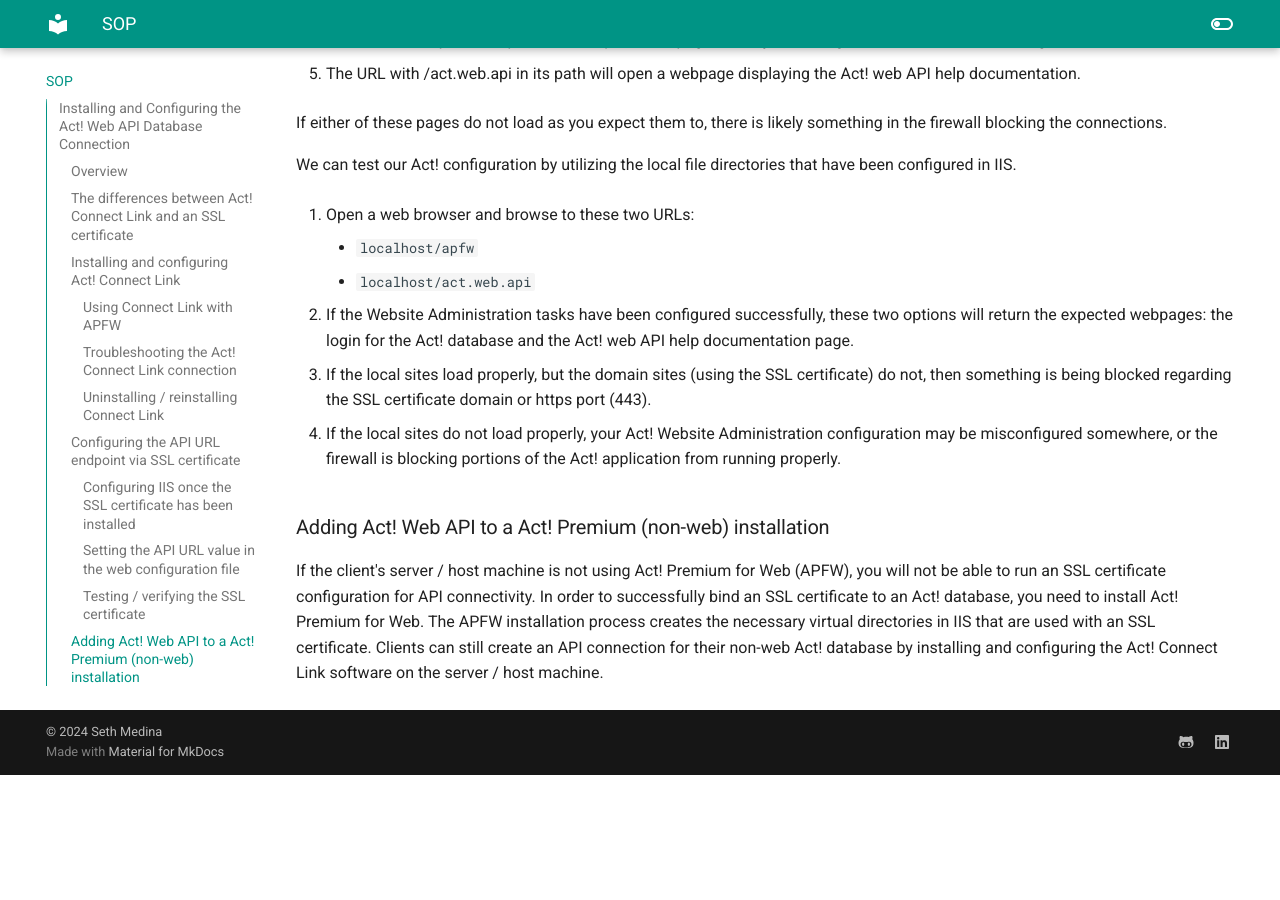
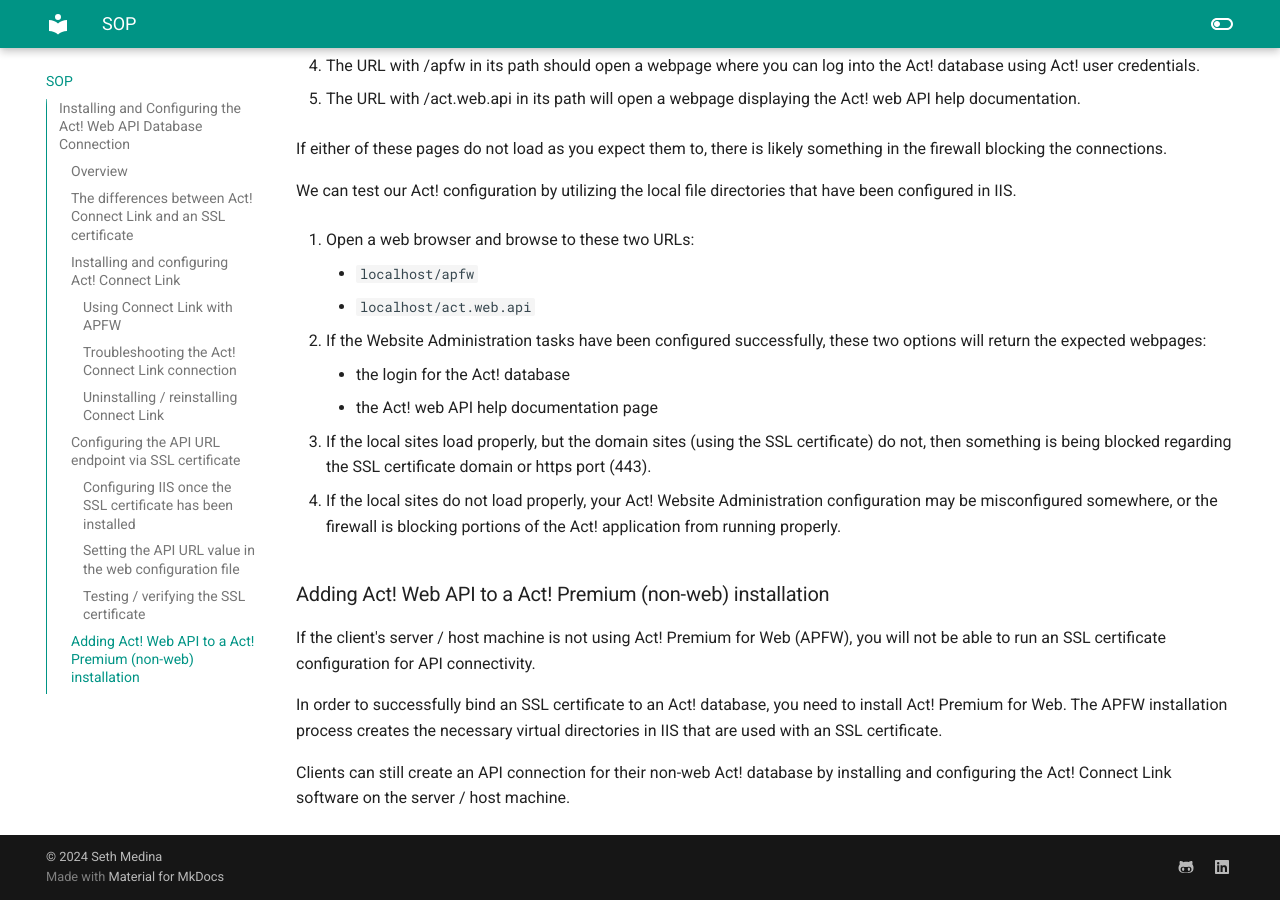
Before and after one commit to medinast21/medina-portfolio, an MkDocs documentation site: the page built from docs/SOP.md, in a window 1280 px wide and 900 px high, scrolled down 6883 px. Built offline with MkDocs 1.6.1 and Material for MkDocs 9.7.7, drawn with Linux system fonts in a browser that asks for light colours; before the commit the page ends 7658 px from its top, so only the background shows below that; some of the changed text lies outside the part shown.

Commit message:
Update SOP.md

```diff
--- a/docs/SOP.md
+++ b/docs/SOP.md
@@ -213,11 +213,15 @@ connections.
 We can test our Act! configuration by utilizing the local file directories that have been configured in IIS.
 
 1. Open a web browser and browse to these two URLs:
+
     * `localhost/apfw`
     * `localhost/act.web.api`
 
 2. If the Website Administration tasks have been configured successfully, these two options will return the expected
-webpages: the login for the Act! database and the Act! web API help documentation page.
+webpages:
+
+    * the login for the Act! database
+    * the Act! web API help documentation page
 
 3. If the local sites load properly, but the domain sites (using the SSL certificate) do not, then something is being
 blocked regarding the SSL certificate domain or https port (443).
@@ -228,7 +232,8 @@ somewhere, or the firewall is blocking portions of the Act! application from run
 ### Adding Act! Web API to a Act! Premium (non-web) installation
 If the client's server / host machine is not using Act! Premium for Web (APFW), you will not be able to run an SSL
 certificate configuration for API connectivity.
-In order to successfully bind an SSL certificate to an Act! database, you need to install Act! Premium for Web. The
-APFW installation process creates the necessary virtual directories in IIS that are used with an SSL certificate.
+
+In order to successfully bind an SSL certificate to an Act! database, you need to install Act! Premium for Web. The APFW installation process creates the necessary virtual directories in IIS that are used with an SSL certificate.
+
 Clients can still create an API connection for their non-web Act! database by installing and configuring the Act!
 Connect Link software on the server / host machine.
```
Also changed, not shown: other parts of docs/SOP.md (+2 -2 lines).
